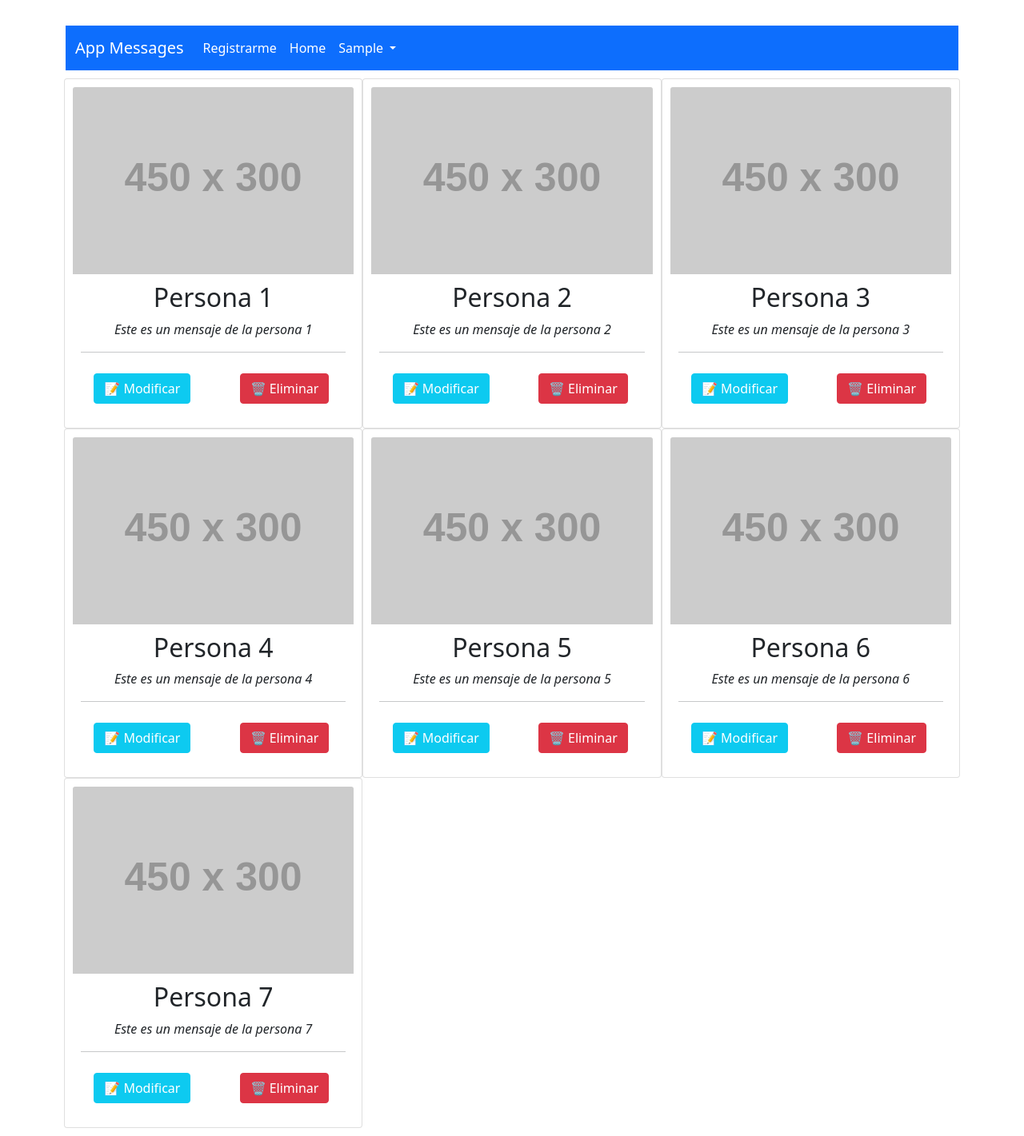
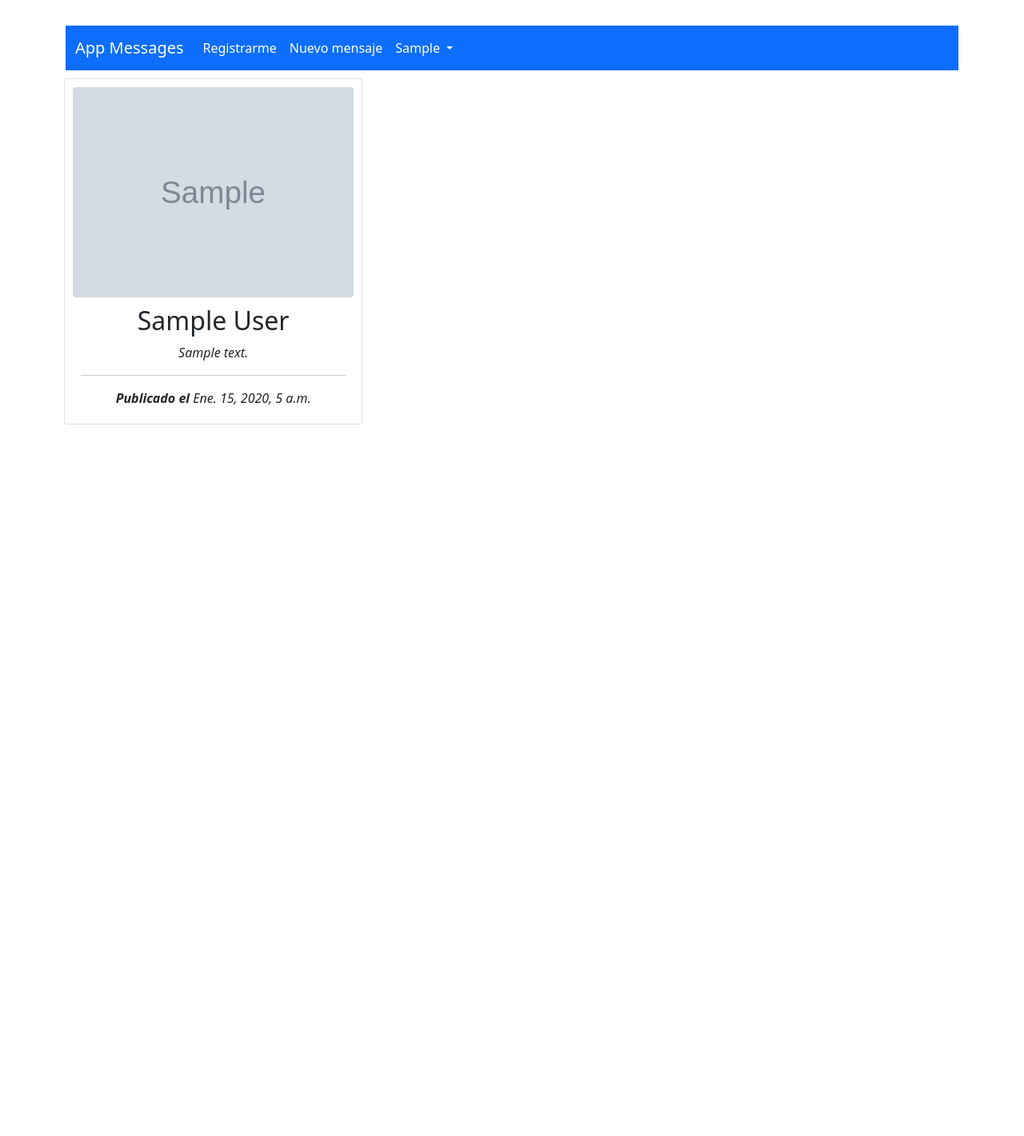
Before and after one commit to master-sebastian/django-app-messages, a Django app: page / in a window 1280 px wide. Shown: the whole page at 80% size. After the commit the page ends 531 px from the top, so only its background shows below. Run offline with Django 3.2, Linux system fonts and the light colour scheme; a user stored in the database is signed in; tables that the repository leaves empty hold one stand-in row (values such as "Sample post"); grey boxes marked "Sample" are stand-in pictures; grey boxes labelled with a size stand in for pictures from a placeholder-image service; some libraries are stand-ins or nearby versions.

Commit message:
funcionalidad de crear mensajes de forma global

```diff
--- a/basic_project/urls.py
+++ b/basic_project/urls.py
@@ -49,6 +49,7 @@ urlpatterns = urlpatterns + [
     path("user/signup/", users_views.signupApp, name="signup"),
     re_path(r"^$", manager_messages_views.listMessagesV2, name="index"),
     path("profile/edit", manager_messages_views.updateProfile, name="update_profile"),
+    path("create/message", manager_messages_views.createMessage, name="create_message"),
 
 ]
 
--- a/manager_messages/form.py
+++ b/manager_messages/form.py
@@ -7,4 +7,4 @@ class MessageForm(forms.ModelForm):
 
     class Meta:
         model = Message
-        fields = ('author_name', "message")
+        fields = ('profile', "message")
--- a/manager_messages/models.py
+++ b/manager_messages/models.py
@@ -30,10 +30,9 @@ class Profile(models.Model):
 
 # Create your models here.
 class Message(models.Model):
-    profile = models.ForeignKey(Role, on_delete=models.CASCADE)
-    author_name = models.CharField(max_length=255)
+    profile = models.ForeignKey(Profile, on_delete=models.CASCADE)
     message = models.CharField(max_length=500)
     created = models.DateTimeField(auto_now_add=True)
     updated = models.DateTimeField(auto_now=True)
     def __str__(self):
-        return self.author_name
+        return self.message
--- a/manager_messages/views.py
+++ b/manager_messages/views.py
@@ -1,6 +1,7 @@
 from basic_project.form import ProfileForm
+from .form import MessageForm
 from django.contrib.auth.decorators import login_required
-from manager_messages.models import Message
+from .models import Message
 from django.shortcuts import redirect, render
 from django.http import HttpResponse
 from django.core import serializers
@@ -8,25 +9,18 @@ import json
 
 LIST_MESSAGES = [
     {
-        'author_name': 'Persona 1',
         'message': 'Este es un mensaje de la persona 1'
     },{
-        'author_name': 'Persona 2',
         'message': 'Este es un mensaje de la persona 2'
     },{
-        'author_name': 'Persona 3',
         'message': 'Este es un mensaje de la persona 3'
     },{
-        'author_name': 'Persona 4',
         'message': 'Este es un mensaje de la persona 4'
     },{
-        'author_name': 'Persona 5',
         'message': 'Este es un mensaje de la persona 5'
     },{
-        'author_name': 'Persona 6',
         'message': 'Este es un mensaje de la persona 6'
     },{
-        'author_name': 'Persona 7',
         'message': 'Este es un mensaje de la persona 7'
     }
 ]
@@ -35,18 +29,11 @@ LIST_MESSAGES = [
 def listMessagesV1(request):
     messages = [
         """
-            <h1>{author_name}</h1>
-            <hr>
             <p>"{message}"</p>
         """.format(**item)
         for item in LIST_MESSAGES
     ]
     return HttpResponse("<br>".join(messages), status=200)
-
-def listMessagesV2(request):
-    return render(request, 'manager_messages/messages/index.html',{
-            "listMessages": LIST_MESSAGES
-        })
 
 def runSeederMessages(request):
     ids = []
@@ -90,11 +77,9 @@ def getListMessagesByIdV1(request,id):
         }
     , indent=4), content_type="application/json", status=200)
 
-
+@login_required
 def updateProfile(request):
-    from datetime import date
     profile = request.user.profile
-
     if request.method == "POST":
         form  = ProfileForm(request.POST, request.FILES)
         if(form.is_valid()):
@@ -118,3 +103,24 @@ def updateProfile(request):
                 "profile": profile,
                 "form": form
     })
+
+@login_required
+def createMessage(request):
+    if request.method == "POST":
+        form  = MessageForm(request.POST)
+        if(form.is_valid()):
+            form.save()
+            return redirect("index")
+    else:
+        form = MessageForm()
+    return render(request, "manager_messages/messages/create.html", {
+                "form": form,
+                "profile":request.user.profile
+    })
+
+@login_required
+def listMessagesV2(request):
+    listMessages = Message.objects.all().order_by("-created")#ordenar por mas recientes
+    return render(request, 'manager_messages/messages/index.html',{
+            "listMessages": listMessages
+        })
--- a/templates/manager_messages/messages/index.html
+++ b/templates/manager_messages/messages/index.html
@@ -8,10 +8,17 @@
 	<div class="row">
 		{% for objMessage in listMessages %}
 			<div class="card col-lg-4 mb-6 padding-config-content">
-				<img src="https://dummyimage.com/450x300/dee2e6/6c757d.jpg" class="card-img-top" alt="...">
+				{% if objMessage.profile.picture %}
+					<img src="{{ objMessage.profile.picture.url }}" class="rounded col-lg-12" alt="{{ objMessage.profile }}">
+				{% else %}
+					<img src="https://dummyimage.com/450x300/dee2e6/6c757d.jpg" class="rounded col-lg-12" alt="{{ objMessage.profile }}">
+				{% endif %}
 				<div class="card-body padding-config-content">
-					<h2 class="card-title text-center">{{objMessage.author_name}}</h2>
+					<h2 class="card-title text-center">{{objMessage.profile}}</h2>
 					<p class="card-text fst-italic text-center">{{objMessage.message}}</p>
+					<hr>
+					<p class="card-text fst-italic text-center"><b>Publicado el </b>{{objMessage.created}}</p>
+					<!--
 						<hr>
 						<div class="row">
 							<div class="text-center padding-config-content col-lg-6 mb-6">
@@ -21,6 +28,7 @@
 								<a href="#" class="btn btn-danger text-white">&#x1f5d1; Eliminar</a>
 							</div>
 						</div>
+					-->
 				</div>
 			</div>
 		{% endfor %}
--- a/templates/manager_messages/profiles/update.html
+++ b/templates/manager_messages/profiles/update.html
@@ -83,9 +83,7 @@
                     <label for="field-bibliography" class="form-label">Bibliografia 👇</label>
                     <textarea class="form-control {% if form.bibliography.errors %} is-invalid {% endif %} " rows="5" id="field-bibliography" name="bibliography" aria-describedby="bibliography" required
                         placeholder="Bibliografia"
-                    >
-                        {% if form.bibliography.errors %} {{form.bibliography.value}} {% else %} {{profile.bibliography}} {% endif %}
-                    </textarea>
+                    >{% if form.bibliography.errors %}{{form.bibliography.value}}{% else %}{{profile.bibliography}}{% endif %}</textarea>
                     {% if form.bibliography.errors %}
                         <div class="invalid-feedback">
                             <ul>
--- a/templates/nav.html
+++ b/templates/nav.html
@@ -15,7 +15,7 @@
             <a class="nav-link text-white" aria-current="page" href="{% url 'signup' %}">Registrarme</a>
           </li>
           <li class="nav-item">
-            <a class="nav-link text-white" aria-current="page" href="{% url 'index' %}">Home</a>
+            <a class="nav-link text-white" aria-current="page" href="{% url 'create_message' %}">Nuevo mensaje</a>
           </li>
           {# Este esun comentario en jinja #}
           {% if not request.user.is_anonymous %}
```
Also changed, not shown: templates/manager_messages/messages/create.html (+39 -0 lines), manager_messages/migrations/0007_remove_message_author_name.py (added), manager_messages/migrations/0008_alter_message_profile.py (added). Lines whose indentation alone changed are shown as unchanged.
